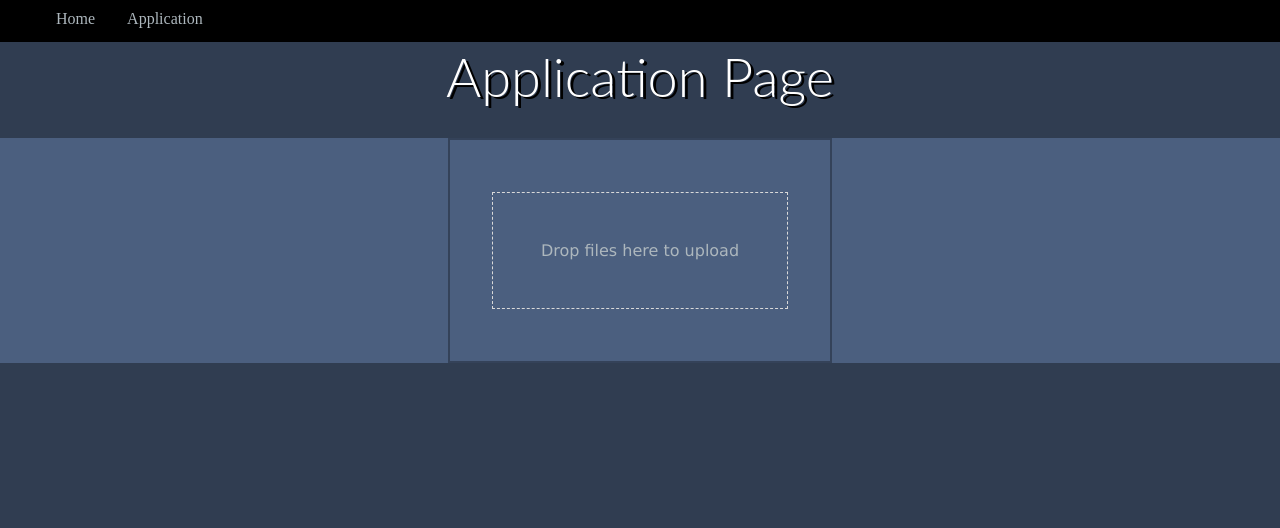
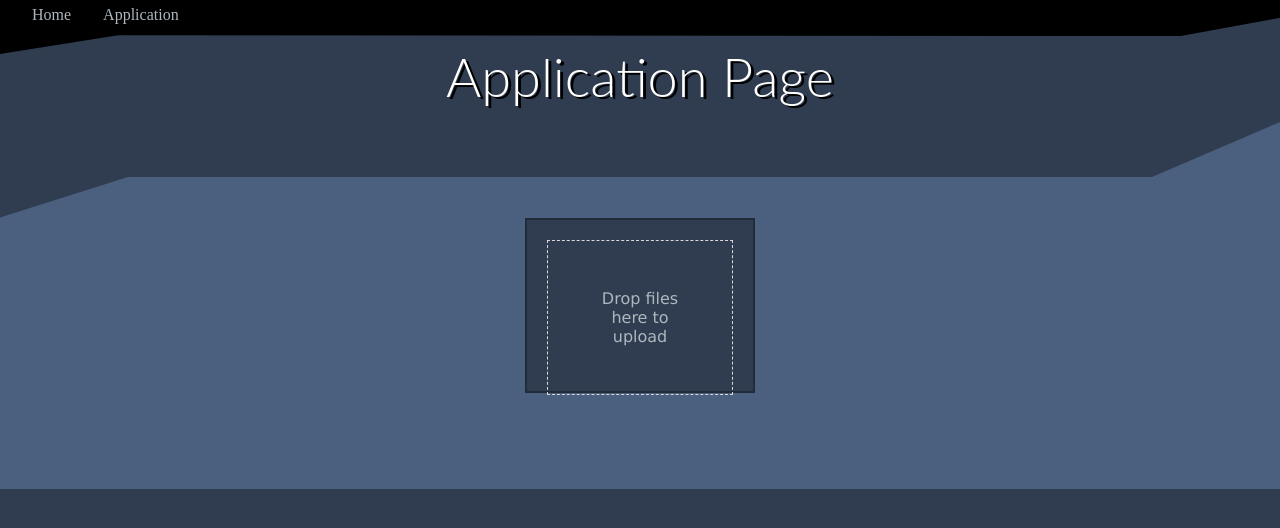
Before and after one commit to GrantRussell/Artifacial-Intelligence, a website: page app/app.html in a window 1280 px wide. Drawn offline with Linux system fonts and the light colour scheme.

Commit message:
HEADER: added flow to header

```diff
--- a/app/app.html
+++ b/app/app.html
@@ -15,10 +15,12 @@
   <script src="assets/js/dropzone.js"></script>
   <body>
     <div class="body-ctn">
-      <h1 class="main-title">Application Page</h1>
-      <div class="main-ctn">
-        <form id="upload-widget" action="/upload-target" class="dropzone dz-clickable"></form>
-      </div>
+        <h1 class="main-title">Application Page</h1>
+        <div class="main-ctn">
+          <div class="padding-64">
+          <form id="upload-widget" action="/upload-target" class="dropzone dz-clickable"></form>
+          </div>
+        </div>
     </div>
   </body>
 </html>
--- a/app/assets/css/stylesheet.css
+++ b/app/assets/css/stylesheet.css
@@ -10,8 +10,9 @@ p, span, div{
 }
 
 .main-title {
-    margin: 1rem 0 2rem;
+    margin: 1rem 0;
     text-shadow: #000 3px 2px;
+    background: #303d51;
 }
 
 .body-ctn {
@@ -21,6 +22,11 @@ p, span, div{
 
 .main-ctn {
   background: #4b5f7f;
+  padding: 2rem 0;
+  -webkit-clip-path: polygon(90% 15%, 100% 0, 100% 100%, 0 100%, 0 26%, 10% 15%);
+  clip-path: polygon(90% 15%, 100% 0, 100% 100%, 0 100%, 0 26%, 10% 15%);
+  /*-webkit-clip-path: polygon(94% 10%, 100% 0, 100% 100%, 0 100%, 0 10%);*/
+  /*clip-path: polygon(94% 10%, 100% 0, 100% 100%, 0 100%, 0 10%);*/
 }
 
 h1 {
@@ -44,6 +50,10 @@ p {
     position: fixed;
     top: -20px;
     width: 100%;
+    top: -2.5rem;
+    padding: 1rem;
+    -webkit-clip-path: polygon(100% 46%, 90% 77%, 9% 76%, 0 100%, 0 0, 100% 0);
+    clip-path: polygon(100% 46%, 90% 77%, 9% 76%, 0 100%, 0 0, 100% 0);
 }
 
 li{
@@ -64,6 +74,10 @@ li a:hover {
 
 .active {
     background-color: #000000;
+}
+
+.padding-64 {
+  padding: 4rem;
 }
 
 /*
@@ -245,7 +259,7 @@ li a:hover {
   min-height: 150px;
   border: 2px solid rgba(0, 0, 0, 0.3);
   /*#4b5f7f*/
-  background: #4b5f7f;
+  background: #303d51;
   padding: 20px 20px;
  }
   .dropzone.dz-clickable {
@@ -259,11 +273,9 @@ li a:hover {
     display: none; }
   .dropzone.dz-drag-hover {
     border-style: solid; }
-    .dropzone.dz-drag-hover .dz-message {
-      opacity: 0.5; }
-  .dropzone .dz-message {
-    text-align: center;
-    margin: 2em 0; }
+.dropzone.dz-drag-hover .dz-message {
+  opacity: 0.5;
+}
   .dropzone .dz-preview {
     position: relative;
     display: inline-block;
@@ -459,8 +471,9 @@ li a:hover {
         border-bottom: 6px solid #be2626; }
 
 form.dropzone.dz-clickable {
-    width: 30%;
+    width: 20%;
     margin: auto;
+    height: 175px;
 }
 
 form.dropzone div {
```
Also changed, not shown: app/index.html (+6 -4 lines).
